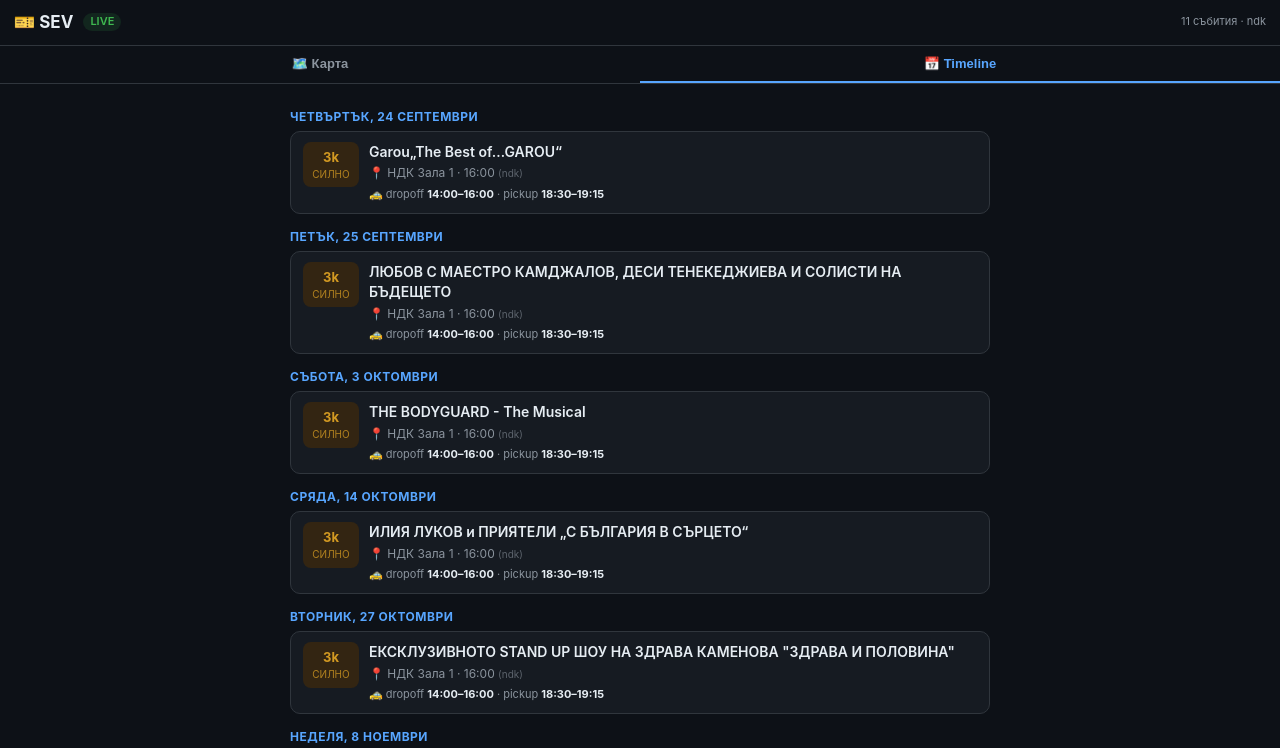
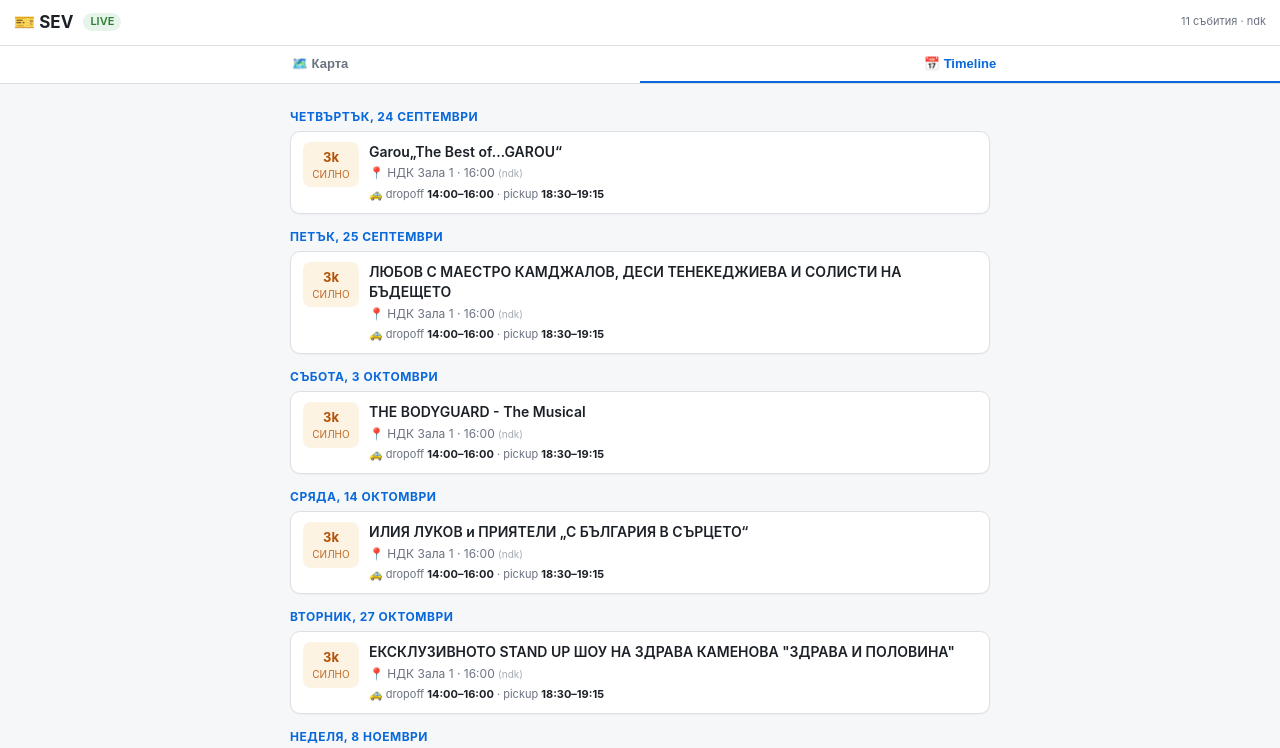
Before and after one commit to emillion-lab/SEV, a plain HTML site: page index.html in a window 1280 px wide. Both pictures are taken after a click on the button "📅 Timeline". Shown: the top 748 px of the page. Drawn offline with nearby package versions, Linux system fonts and the light colour scheme.

Commit message:
светла тема за целия UI, v=3

```diff
--- a/index.html
+++ b/index.html
@@ -4,32 +4,32 @@
 <meta charset="UTF-8">
 <meta name="viewport" content="width=device-width, initial-scale=1, viewport-fit=cover">
 <title>SEV — София Събития · Такси Demand</title>
-<meta name="theme-color" content="#0d1117">
+<meta name="theme-color" content="#ffffff">
 <link rel="stylesheet" href="https://unpkg.com/leaflet@1.9.4/dist/leaflet.css">
 <style>
-:root{--bg:#0d1117;--card:#161b22;--bd:#30363d;--tx:#e6edf3;--dim:#8b949e;
---hot:#f85149;--warm:#d29922;--ok:#3fb950;--ac:#58a6ff}
+:root{--bg:#f6f7f9;--card:#ffffff;--bd:#dcdfe4;--tx:#1c2128;--dim:#6b7280;
+--hot:#c62828;--warm:#b45309;--ok:#2e7d32;--ac:#0969da}
 *{margin:0;padding:0;box-sizing:border-box}
 body{background:var(--bg);color:var(--tx);font:14px/1.45 -apple-system,Segoe UI,Roboto,sans-serif}
-header{padding:10px 14px;border-bottom:1px solid var(--bd);display:flex;align-items:center;gap:10px;position:sticky;top:0;background:var(--bg);z-index:1000}
+header{padding:10px 14px;border-bottom:1px solid var(--bd);display:flex;align-items:center;gap:10px;position:sticky;top:0;background:var(--card);z-index:1000}
 header h1{font-size:17px}
 header .st{margin-left:auto;font-size:11px;color:var(--dim);text-align:right}
 .badge{display:inline-block;padding:1px 7px;border-radius:10px;font-size:11px;font-weight:600}
-.b-ok{background:#12261e;color:var(--ok)}.b-stale{background:#2d1a1a;color:var(--hot)}
-#tabs{display:flex;border-bottom:1px solid var(--bd)}
+.b-ok{background:#e6f4ea;color:var(--ok)}.b-stale{background:#fdecea;color:var(--hot)}
+#tabs{display:flex;border-bottom:1px solid var(--bd);background:var(--card)}
 #tabs button{flex:1;padding:10px;background:none;border:none;color:var(--dim);font-size:13px;font-weight:600;border-bottom:2px solid transparent;cursor:pointer}
 #tabs button.on{color:var(--ac);border-bottom-color:var(--ac)}
 #map{height:calc(100vh - 96px)}
 #list{display:none;padding:10px;max-width:720px;margin:0 auto}
 .day{margin:14px 0 6px;font-size:12px;font-weight:700;color:var(--ac);text-transform:uppercase;letter-spacing:.5px}
-.ev{background:var(--card);border:1px solid var(--bd);border-radius:10px;padding:10px 12px;margin:6px 0;display:flex;gap:10px;align-items:flex-start}
+.ev{background:var(--card);border:1px solid var(--bd);border-radius:10px;padding:10px 12px;margin:6px 0;display:flex;gap:10px;align-items:flex-start;box-shadow:0 1px 2px rgba(0,0,0,.04)}
 .ev .cap{min-width:56px;text-align:center;border-radius:8px;padding:6px 4px;font-weight:700;font-size:13px}
-.ev .cap small{display:block;font-weight:400;font-size:10px;opacity:.8}
+.ev .cap small{display:block;font-weight:400;font-size:10px;opacity:.85}
 .ev .nm{font-weight:600}
 .ev .vn{color:var(--dim);font-size:12px;margin-top:2px}
 .ev .win{font-size:11px;margin-top:5px;color:var(--dim)}
 .ev .win b{color:var(--tx)}
-.c-hot{background:#3d1418;color:var(--hot)}.c-warm{background:#332512;color:var(--warm)}.c-ok{background:#12261e;color:var(--ok)}
+.c-hot{background:#fdecea;color:var(--hot)}.c-warm{background:#fdf3e3;color:var(--warm)}.c-ok{background:#e6f4ea;color:var(--ok)}
 .leaflet-container{background:#e9e5dc}
 .leaflet-popup-content-wrapper,.leaflet-popup-tip{background:#fff;color:#222}
 #empty{padding:40px 20px;text-align:center;color:var(--dim);display:none}
@@ -49,6 +49,6 @@ header .st{margin-left:auto;font-size:11px;color:var(--dim);text-align:right}
 <div id="list"></div>
 <div id="empty">Няма предстоящи събития в данните.<br>Провери Actions в репото.</div>
 <script src="https://unpkg.com/leaflet@1.9.4/dist/leaflet.js"></script>
-<script src="app.js?v=2"></script>
+<script src="app.js?v=3"></script>
 </body>
 </html>
```
